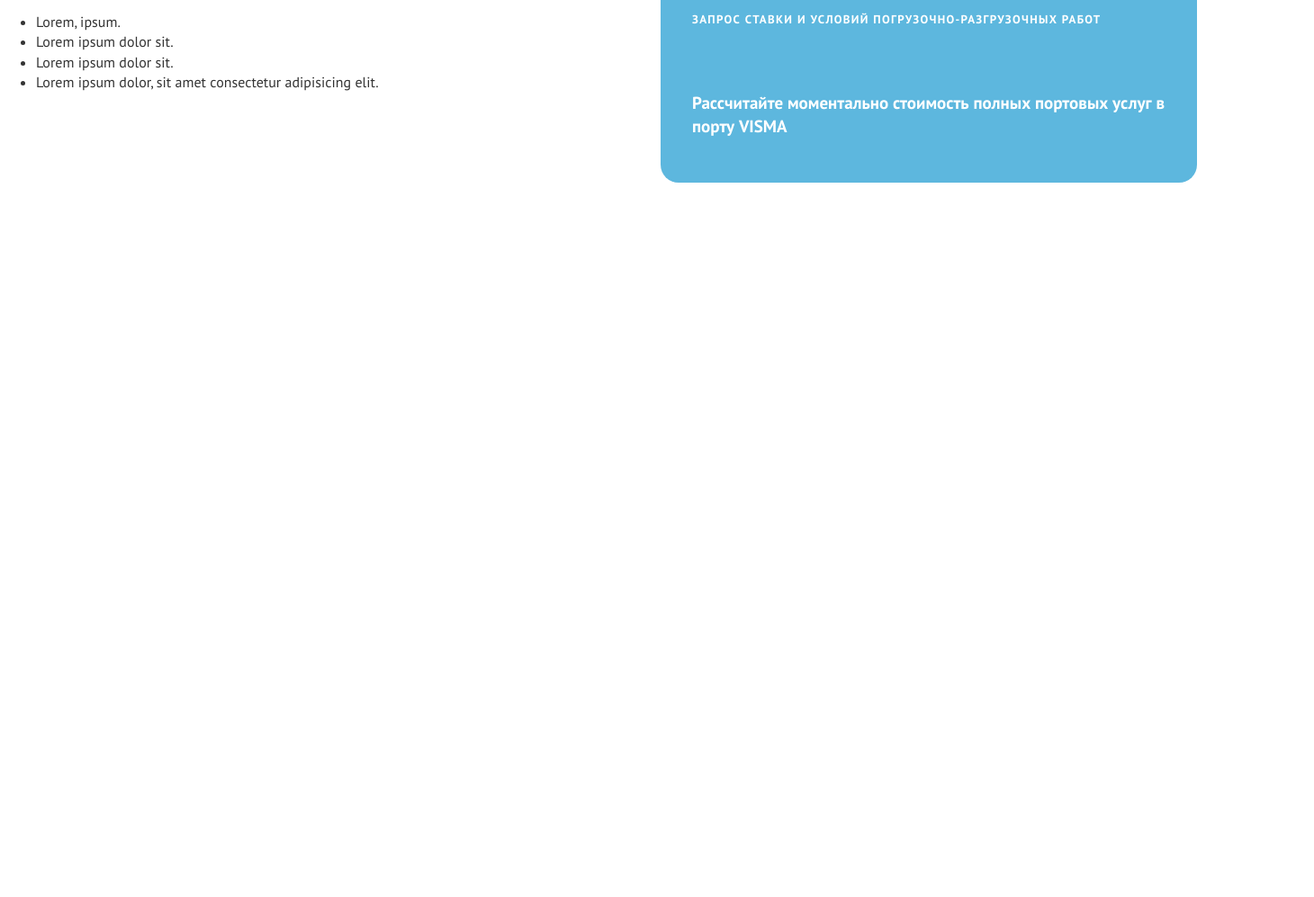
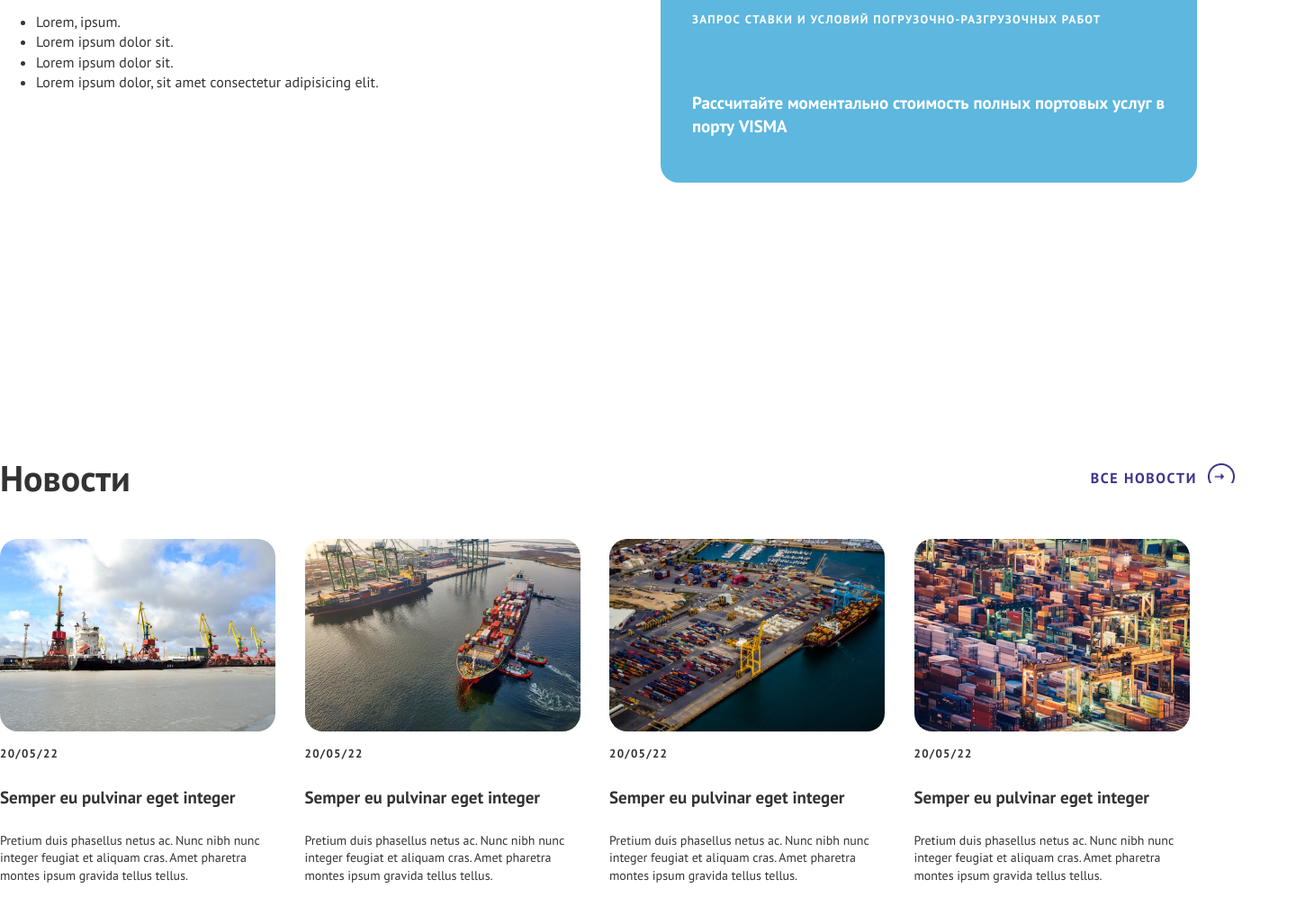
Before and after one commit to Lykexxx/My-Work, a plain HTML site: page index.html in a window 1280 px wide. Shown: the part 2614-3611 px from the top of the page at 90% size, 1460 px wide, since content can reach past the window. Before the commit the page ends 2817 px from the top, so only its background shows below. Drawn offline with Linux system fonts and the light colour scheme.

Commit message:
news-end

```diff
--- a/css/style.css
+++ b/css/style.css
@@ -301,7 +301,7 @@ body {
 
 
 .about {
-
+    margin-bottom: 260px;
 }
 
 .about__title {
@@ -378,6 +378,11 @@ body {
 
     border-radius: 20px;
     background: #5DB7DE;
+    transition: all 1s ease;
+}
+
+.about__card:hover {
+    background-color: #574cbdcf;
 }
 
 .about__card-title {
@@ -396,3 +401,93 @@ body {
 }
 
 /* About End */
+
+
+/* News Start */
+
+
+.news {
+
+}
+
+.news__title {
+    display: flex;
+    justify-content: space-between;
+    align-items: center;
+}
+
+.news__title h3 {
+    color: #333;
+    font-size: 40px;
+    font-weight: 700;
+    line-height: 140%; /* 56px */
+}
+
+.news__title a {
+    display: block;
+    color:  #3D348B;
+    font-size: 16px;
+    font-weight: 700;
+    line-height: 140%; /* 22.4px */
+    letter-spacing: 1.6px;
+    text-transform: uppercase;
+
+    text-decoration: none;
+
+    position: relative;
+}
+
+.news__title a::after {
+    position: absolute;
+    content: "";
+    background-image: url(../img/news/arrow-right.png);
+    background-repeat: no-repeat;
+    border: none;
+    width: 100%;
+    height: 100%;
+    top: -5px;
+    right: -130px;
+}
+
+.news__wrapper {
+    display: flex;
+    justify-content: center;
+    align-items: center;
+    gap: 24px;
+
+}
+
+.news__card {
+    color: #333;
+}
+
+.news__card-img {
+    border-radius: 20px;
+
+}
+
+.news__card-data {
+    font-size: 13px;
+    font-weight: 700;
+    line-height: 140%; /* 18.2px */
+    letter-spacing: 1.3px;
+    text-transform: uppercase;
+}
+
+.news__card-title {
+    color: #333;
+    font-size: 19px;
+    font-weight: 700;
+    line-height: 140%; /* 26.6px */
+}
+
+.news__card-text {
+    overflow: hidden;
+    color: #333;
+    /* p/14r */
+    font-size: 14px;
+    font-weight: 400;
+    line-height: 140%; /* 19.6px */
+}
+
+/* News End */
--- a/index.html
+++ b/index.html
@@ -154,6 +154,49 @@
             </div>
         </section>
 
+        <section class="news">
+            <div class="container">
+                <div class="news__title">
+                    <h3>Новости</h3>
+                    <a href="#">Все новости</a>
+                </div>
+                <div class="news__wrapper">
+                    <div class="news__card">
+                        <img src="./img/news/news-01.png" alt="news" class="news__card-img">
+                        <p class="news__card-data">20/05/22</p>
+                        <h4 class="news__card-title">Semper eu pulvinar eget integer</h4>
+                        <p class="news__card-text">
+                            Pretium duis phasellus netus ac. Nunc nibh nunc integer feugiat et aliquam cras. Amet pharetra montes ipsum gravida tellus tellus.
+                        </p>
+                    </div>
+                    <div class="news__card">
+                        <img src="./img/news/news-02.png" alt="news" class="news__card-img">
+                        <p class="news__card-data">20/05/22</p>
+                        <h4 class="news__card-title">Semper eu pulvinar eget integer</h4>
+                        <p class="news__card-text">
+                            Pretium duis phasellus netus ac. Nunc nibh nunc integer feugiat et aliquam cras. Amet pharetra montes ipsum gravida tellus tellus.
+                        </p>
+                    </div>
+                    <div class="news__card">
+                        <img src="./img/news/news-03.png" alt="news" class="news__card-img">
+                        <p class="news__card-data">20/05/22</p>
+                        <h4 class="news__card-title">Semper eu pulvinar eget integer</h4>
+                        <p class="news__card-text">
+                            Pretium duis phasellus netus ac. Nunc nibh nunc integer feugiat et aliquam cras. Amet pharetra montes ipsum gravida tellus tellus.
+                        </p>
+                    </div>
+                    <div class="news__card">
+                        <img src="./img/news/news-04.png" alt="news" class="news__card-img">
+                        <p class="news__card-data">20/05/22</p>
+                        <h4 class="news__card-title">Semper eu pulvinar eget integer</h4>
+                        <p class="news__card-text">
+                            Pretium duis phasellus netus ac. Nunc nibh nunc integer feugiat et aliquam cras. Amet pharetra montes ipsum gravida tellus tellus.
+                        </p>
+                    </div>
+                </div>
+            </div>
+        </section>
+
     </main>
 
 </body>
```
Also changed, not shown: img/news/arrow-right.png (added), img/news/news-01.png (added), img/news/news-02.png (added), img/news/news-03.png (added), img/news/news-04.png (added).
